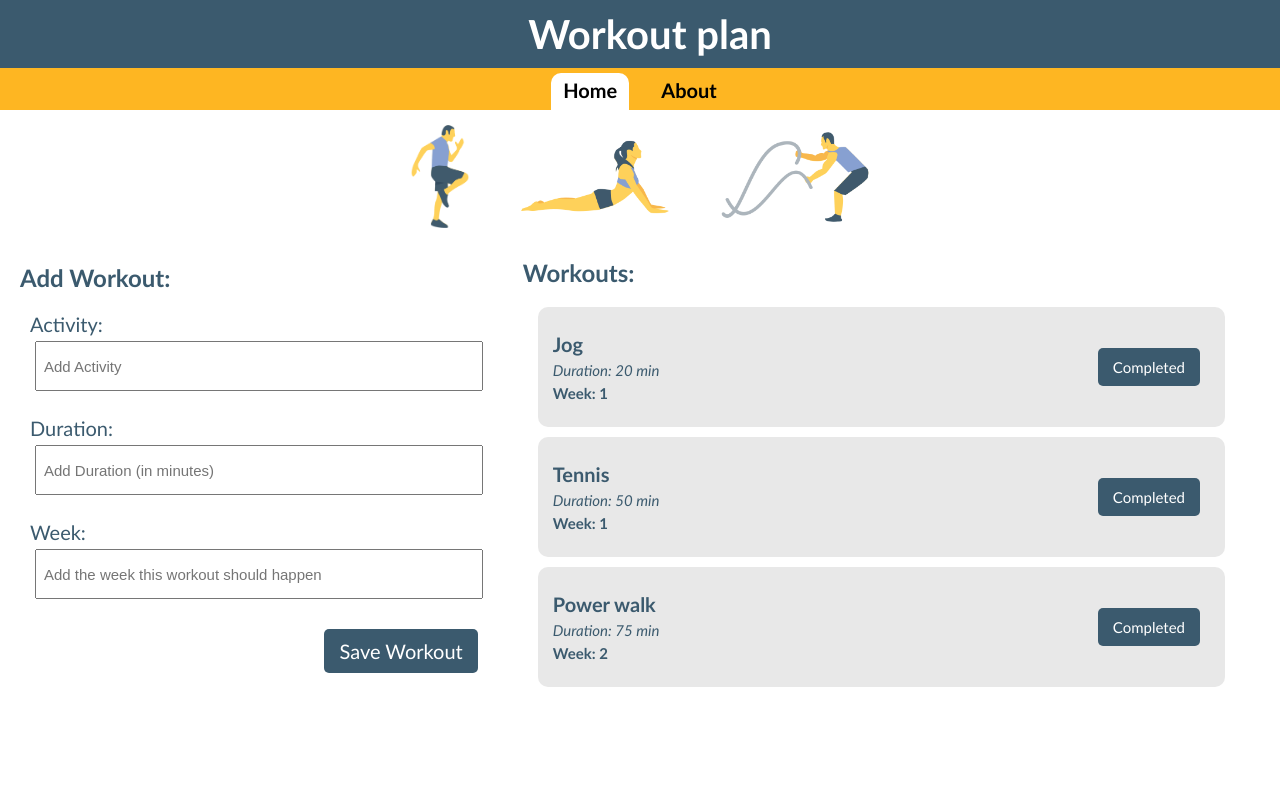
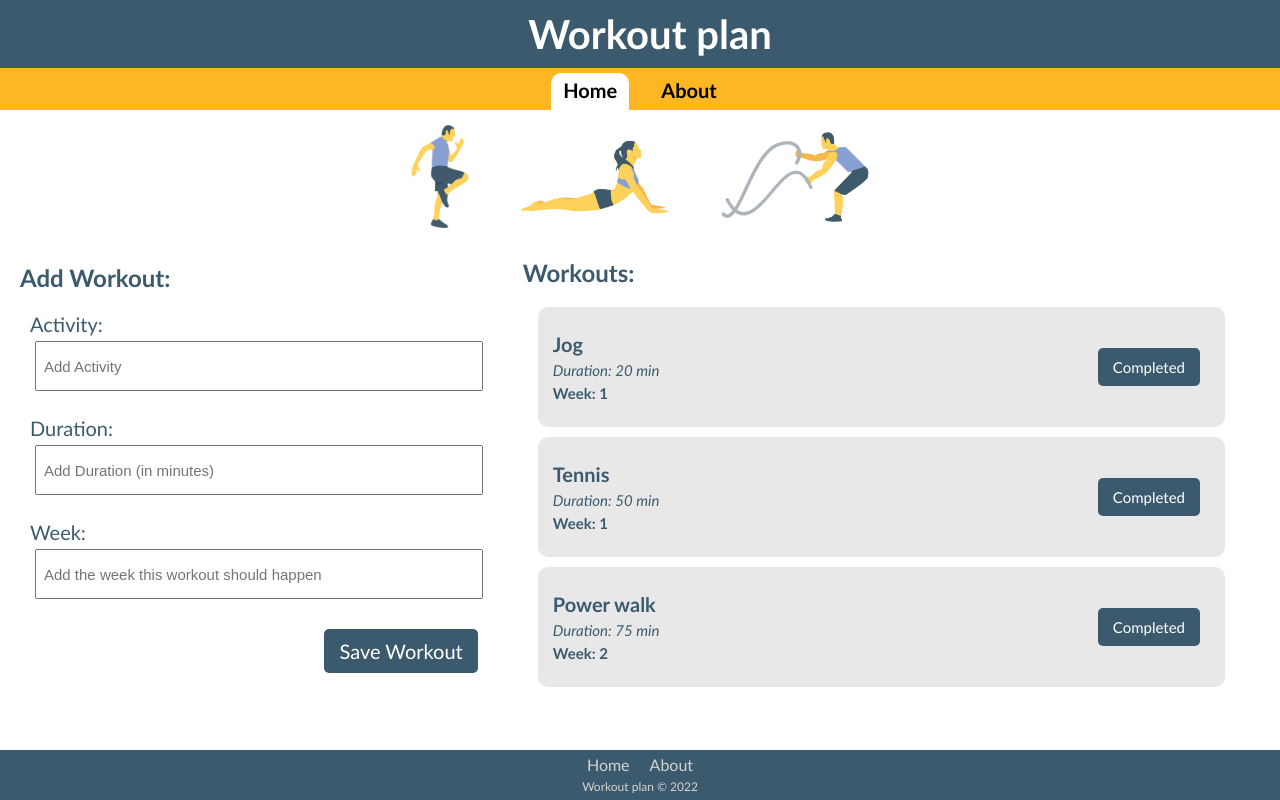
Before and after one commit to helenahalldiniths/workout-schedule, a Vue app: page / in a window 1280 px wide. Built offline with nearby package versions, Linux system fonts and the light colour scheme.

Commit message:
Add footer

```diff
--- a/src/App.vue
+++ b/src/App.vue
@@ -1,20 +1,36 @@
 <template>
-  <AppHeader title="Workout plan" />
-  <router-view />
+  <body>
+    <AppHeader title="Workout plan" />
+    <router-view />
+    <AppFooter class="footer" />
+  </body>
 </template>
 
 <script>
 import AppHeader from "./components/AppHeader.vue";
+import AppFooter from "./components/AppFooter.vue";
 
 export default {
   name: "App",
   components: {
     AppHeader,
+    AppFooter,
   },
 };
 </script>
 
 <style>
+body {
+  margin: 0px;
+  height: 100vh;
+  display: flex;
+  flex-direction: column;
+}
+
+.footer {
+  margin-top: auto;
+}
+
 #app {
   font-family: "Trebuchet MS", "Lucida Sans Unicode", "Lucida Grande",
     "Lucida Sans", Arial, sans-serif;
@@ -49,8 +65,4 @@ export default {
 .btn:active {
   transform: scale(0.98);
 }
-
-body {
-  margin: 0px;
-}
 </style>
--- /dev/null
+++ b/src/components/AppFooter.vue
@@ -0,0 +1,45 @@
+<template>
+  <footer>
+    <nav class="footer-links">
+      <router-link to="/">Home</router-link>
+      <router-link to="/about">About</router-link>
+    </nav>
+    <div class="copyright">Workout plan © 2022</div>
+  </footer>
+</template>
+
+<script>
+export default {
+  name: "AppFooter",
+};
+</script>
+
+<style scoped>
+footer {
+  width: 100%;
+  background-color: rgb(59, 90, 110);
+  text-align: center;
+  min-height: 50px;
+  color: lightgray;
+}
+
+nav {
+  display: flex;
+  justify-content: center;
+  gap: 20px;
+  padding: 5px;
+  color: lightgray;
+}
+nav a {
+  color: lightgray;
+  text-decoration: none;
+}
+
+nav a.router-link-exact-active {
+  color: lightgray;
+}
+
+.copyright {
+  font-size: 12px;
+}
+</style>
--- a/src/views/AboutView.vue
+++ b/src/views/AboutView.vue
@@ -41,6 +41,7 @@ h2 {
 
 img {
   width: 100px;
+  height: fit-content;
   padding: 30px;
   margin-right: 60px;
 }
--- a/src/views/HomeView.vue
+++ b/src/views/HomeView.vue
@@ -90,7 +90,7 @@ h1 {
   margin-left: 5px;
 }
 
-@media screen and (min-width: 800px) {
+@media screen and (min-width: 821px) {
   main {
     flex-direction: row;
     margin-left: 10px;
```
